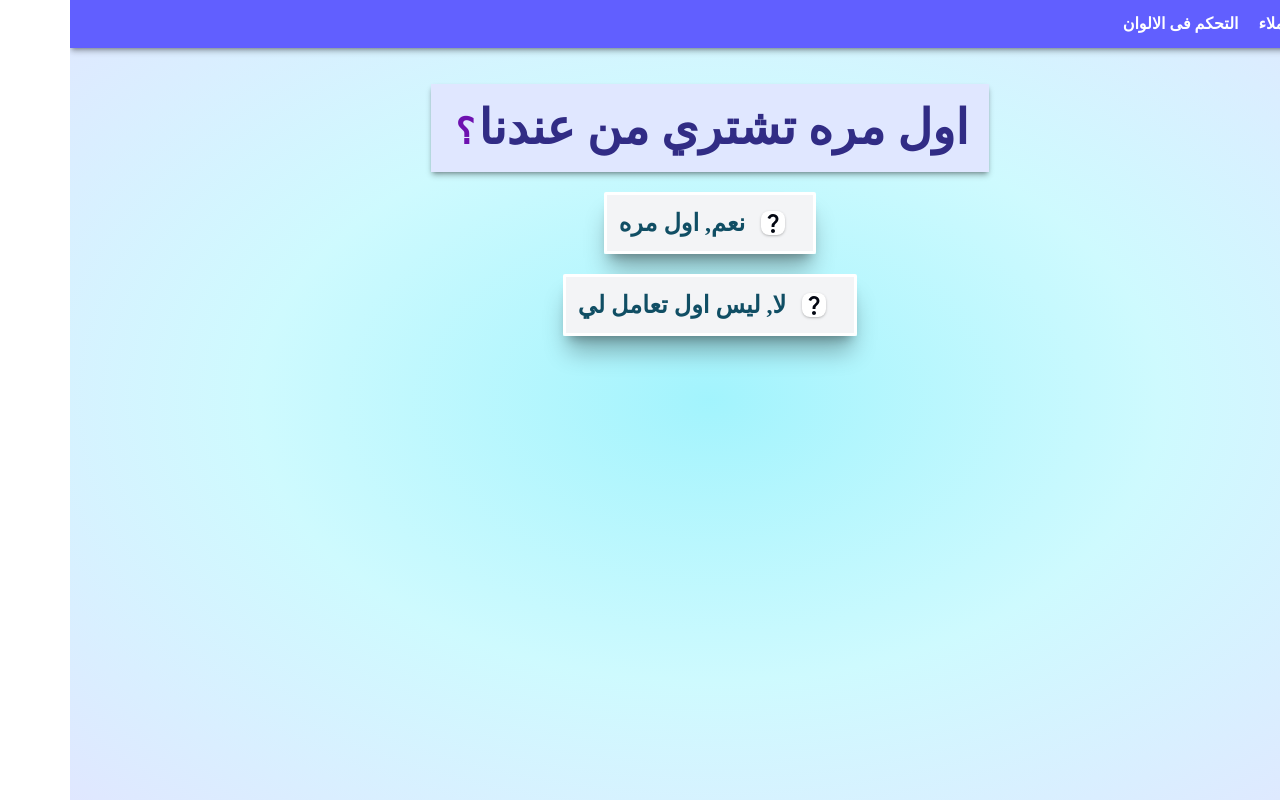
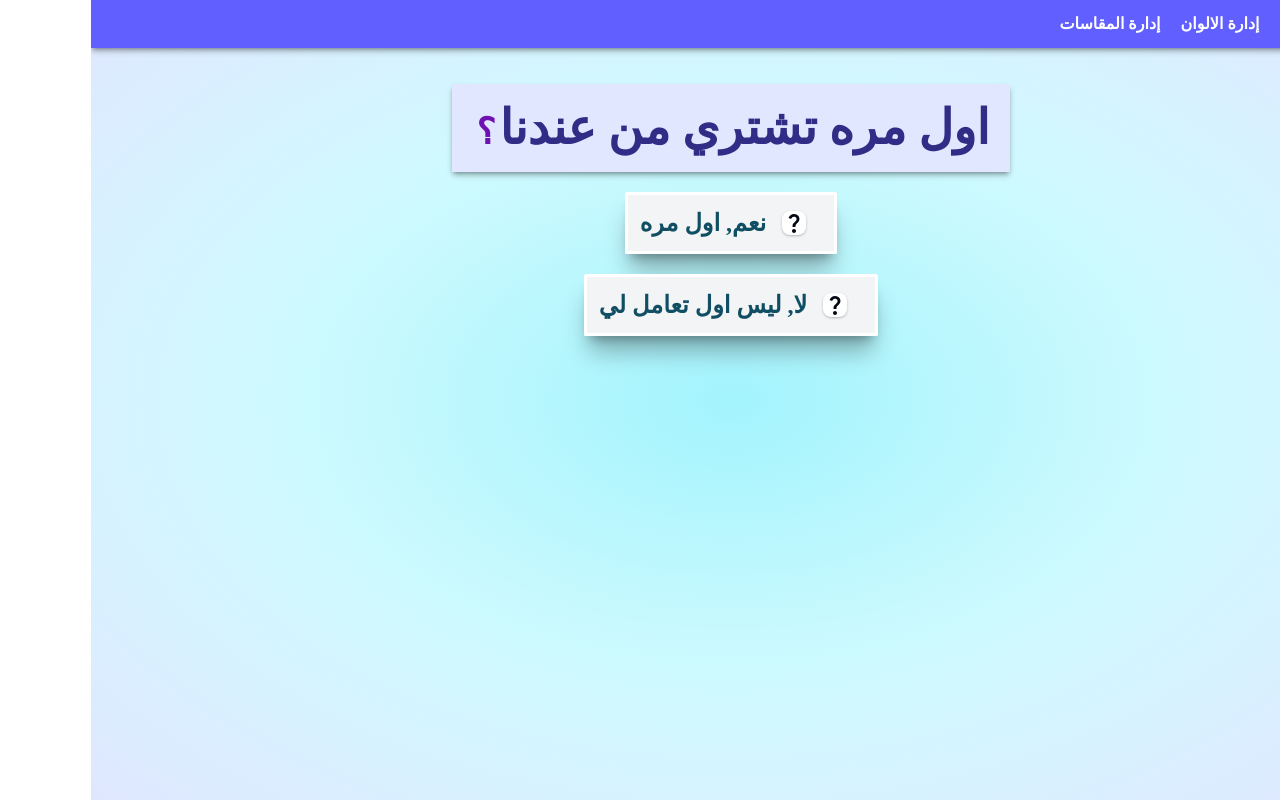
Before and after one commit to MustaphaAlaa/Kemet, a React (Vite) app: page /createOrder in a window 1280 px wide. Built offline with nearby package versions, Linux system fonts and the light colour scheme.

Commit message:
change the type for the domain and sidebar list

```diff
--- a/src/app/Models/domain.tsx
+++ b/src/app/Models/domain.tsx
@@ -1,3 +1,3 @@
-const domain = 'https://localhost:7048/'
+const domain = 'https://localhost:7048'
 
 export default domain;
--- a/src/app/layout/Sidebar.tsx
+++ b/src/app/layout/Sidebar.tsx
@@ -13,7 +13,8 @@ export default function Sidebar({ className }) {
 
     const liObj = [
         { to: '/createOrder', label: 'إدارة العملاء' },
-        { to: '/m/Colors', label: 'التحكم فى الالوان' },
+        { to: '/m/Colors', label: 'إدارة  الالوان' },
+        { to: '/m/Sizes', label: 'إدارة المقاسات' },
     ]
 
 
```
